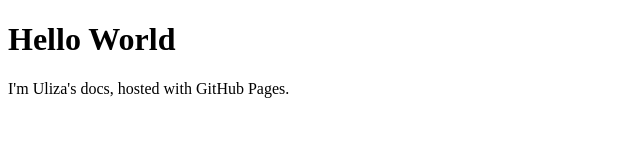
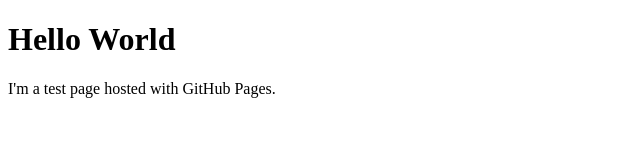
Before and after one commit to uliza/uliza.github.io, a plain HTML site: page index.html in a window 1280 px wide. Shown: the full height of the page, 0-640 px from the left. Drawn offline with Linux system fonts and the light colour scheme.

Commit message:
Update index.html

```diff
--- a/index.html
+++ b/index.html
@@ -3,7 +3,7 @@
 
 <body>
     <h1>Hello World</h1>
-    <p>I'm Uliza's docs, hosted with GitHub Pages.</p>
+    <p>I'm a test page hosted with GitHub Pages.</p>
 </body>
 
 </html>
```
